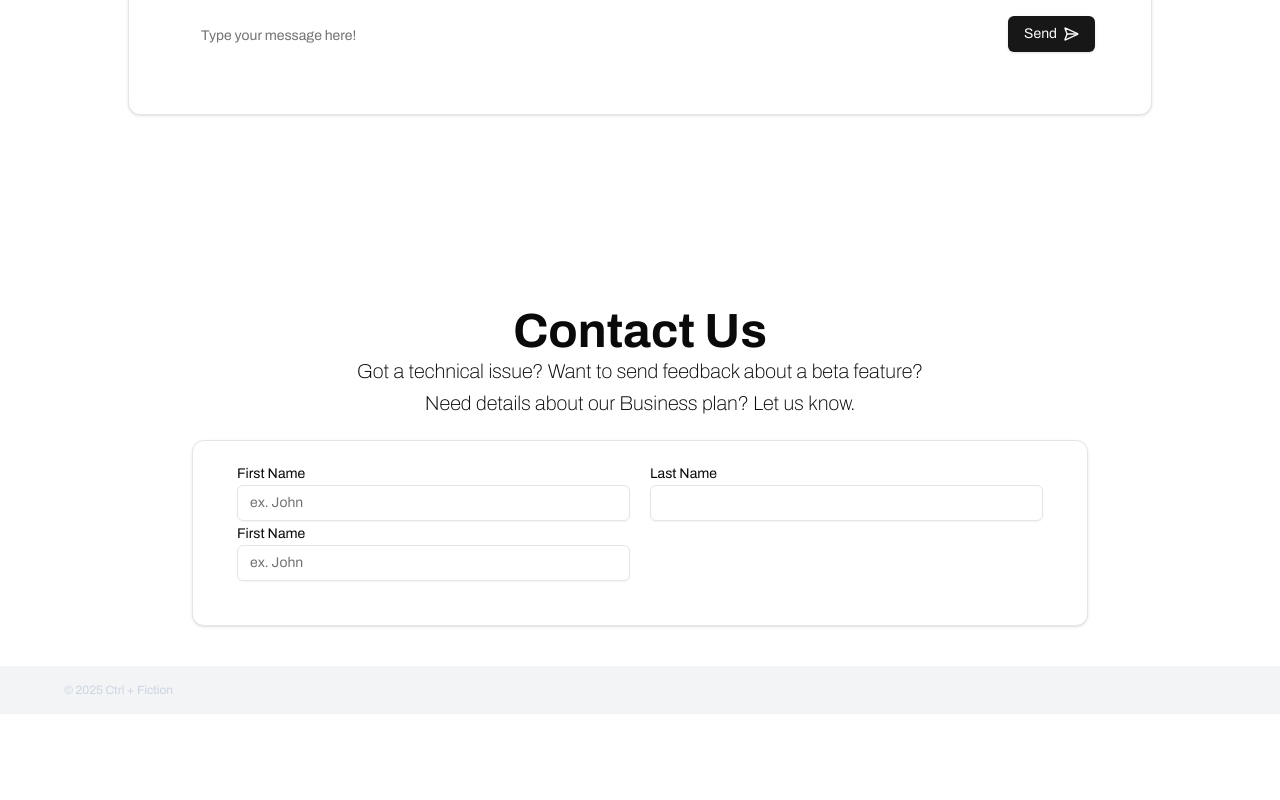
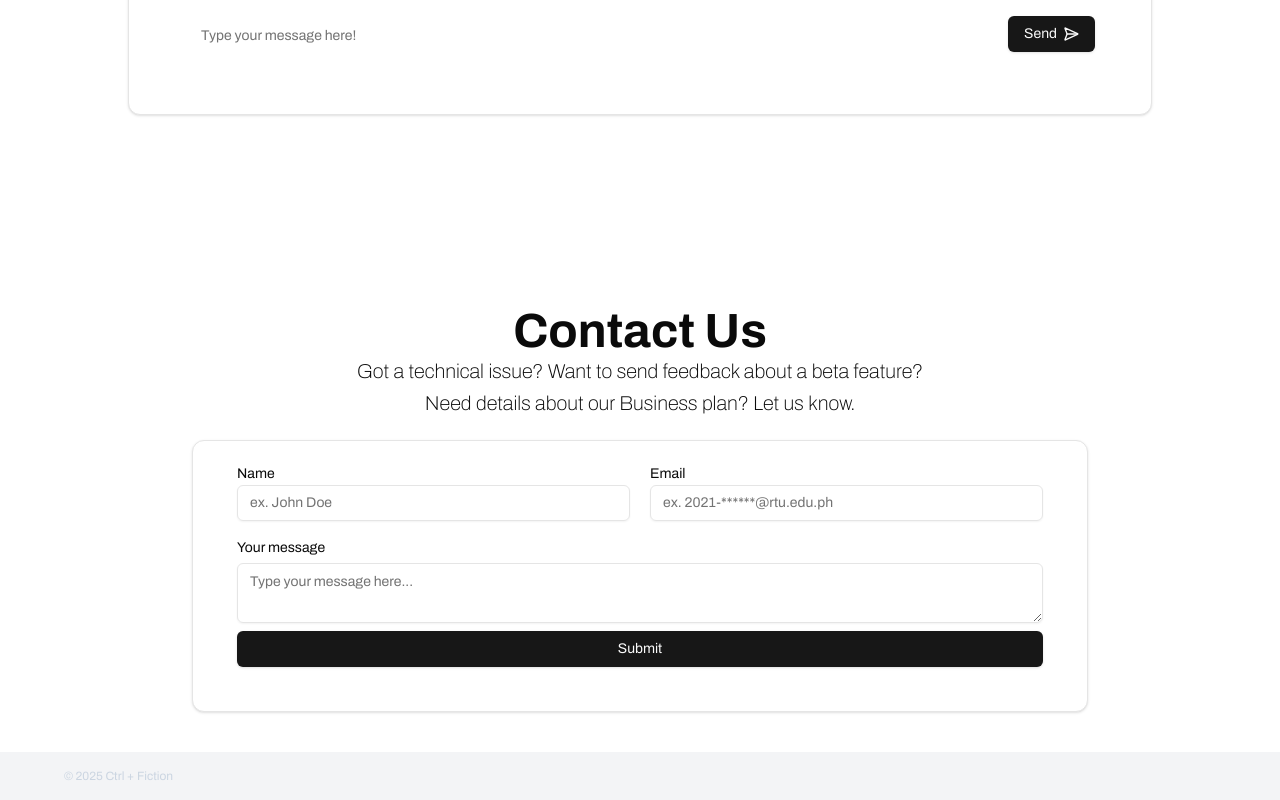
Before and after one commit to wertyaser/cfiction, a Next.js app: page / in a window 1280 px wide. Shown: the part 2377-3177 px from the top of the page. Before the commit the page ends 3091 px from the top, so only its background shows below. Built offline with nearby package versions, Linux system fonts and the light colour scheme.

Commit message:
Enhance ContactUs component by adding message textarea and submit button; update input fields for name and email

```diff
--- a/src/components/contact-us.tsx
+++ b/src/components/contact-us.tsx
@@ -1,6 +1,8 @@
 import { Card, CardContent } from "./ui/card";
 import { Label } from "./ui/label";
 import { Input } from "./ui/input";
+import { Textarea } from "./ui/textarea";
+import { Button } from "./ui/button";
 
 export default function ContactUs() {
   return (
@@ -19,15 +21,18 @@ export default function ContactUs() {
         <CardContent>
           <div className="grid grid-cols-2 gap-5">
             <div className="">
-              <Label>First Name</Label>
-              <Input type="text" placeholder="ex. John" />
-              <Label>First Name</Label>
-              <Input type="text" placeholder="ex. John" />
+              <Label>Name</Label>
+              <Input type="text" placeholder="ex. John Doe" />
             </div>
             <div className="">
-              <Label>Last Name</Label>
-              <Input type="text" placeholder="" />
+              <Label>Email</Label>
+              <Input type="email" placeholder="ex. 2021-******@rtu.edu.ph" />
             </div>
+          </div>
+          <div className="flex flex-col mt-5 gap-2">
+            <Label>Your message</Label>
+            <Textarea placeholder="Type your message here..." />
+            <Button className="">Submit</Button>
           </div>
         </CardContent>
       </Card>
```
